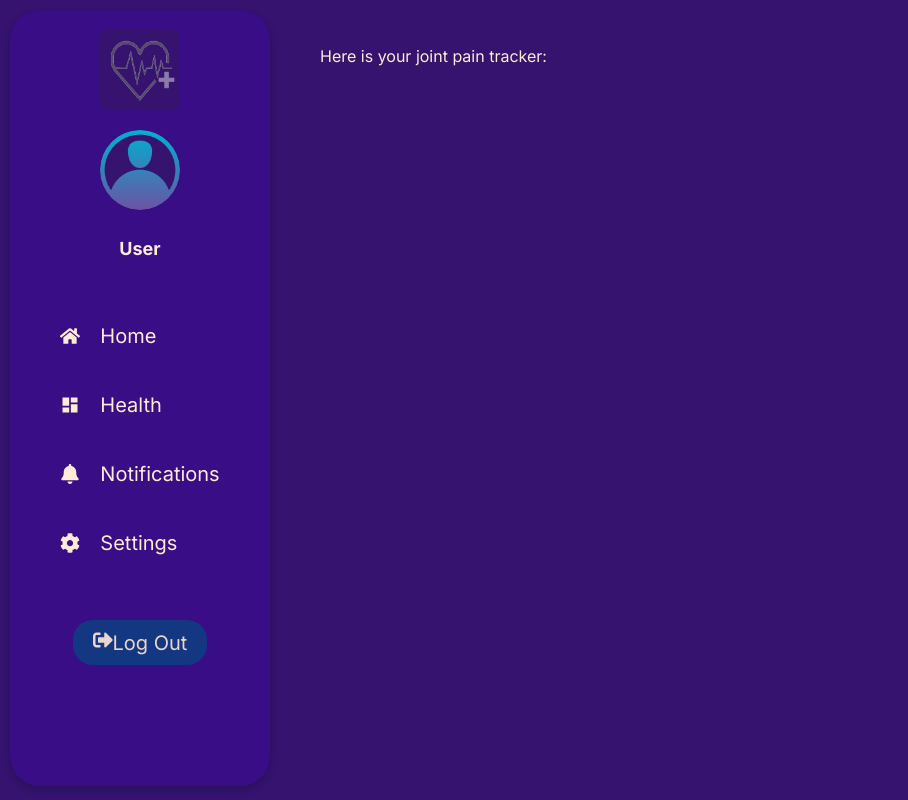
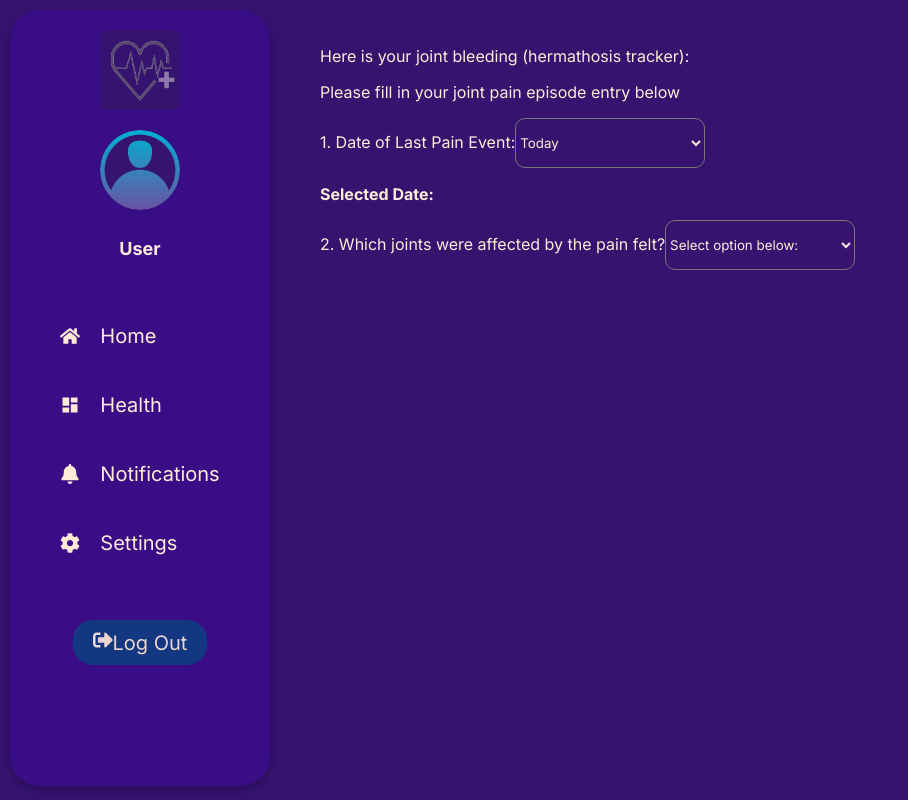
Before and after one commit to MaccccD/Haemophilia-Healthcare-App, a React (Create React App) app: page /JointPainTracker in a window 1280 px wide. Shown: the whole page, without its empty margins (0-908 px from the left). Built offline with nearby package versions, Linux system fonts and the light colour scheme; sample sign-in values are in the browser's storage; a web font is replaced by a local one.

Commit message:
Joint Pain Tracker Functionality Update Part 1
-Added data for users to log for their joint pain episodes.

```diff
--- a/src/Haemophilia Components/JointPainTracker.jsx
+++ b/src/Haemophilia Components/JointPainTracker.jsx
@@ -2,9 +2,86 @@ import React, { useState } from 'react'
 
 function JointPainTracker() {
   const [painTrakcer, setPainTracker] = useState("");
+  const [selectedTimeframe, setSelectedTimeframe] = useState("today");
+  const [painEvent, setPainEvent] = useState(0);
+  const[customDate, setCustomDate] = useState("")
+  const[jointsAffected, setAffectedJoints] = useState("");
+  const [painDuration, setPainDuration] = useState(0);
+  const[swelling, setSwelling] = useState("");
+  const [mobility, setMobility] = useState("");
+  const[trigger, setTrigger] = useState("");
+
+
+  const handleDateChange = (event) => { // handling changes from the date picker
+    setCustomDate(event.target.value);
+    console.log("Custom date selected", event.target.value)
+
+  }
+
+  const handleTimeFrameChange = (event) => {
+    setSelectedTimeframe(event.target.value);
+
+    if(event.target.value != "custom"){
+      setCustomDate(""); // clering the date if the picked wasn't the custom one
+    }
+  }
+
+  const getFinalDate = ()=>{ // getting final date based on what the user selected.
+    if(selectedTimeframe === "custom") return customDate;
+
+    const today = new Date();
+    let daysAgo = 0;
+
+    switch(selectedTimeframe){
+       case "today":
+        daysAgo = 0;
+        break;
+       case "yesterday":
+        daysAgo = 1;
+        break;
+       case "2":
+        daysAgo = 2;
+        break;
+       case "3":
+        daysAgo = 3;
+        break;
+        default:
+        daysAgo = 0;
+    }
+
+    const date = new Date(today);
+    date.setDate(today.getDate()  - daysAgo);
+    return date.toISOString().split("T")[0]; // to sho the yyy/mm/dd format.
+  };
+
   return (
     <div className='jointTracker-Container'>
-      <p className='content'>Here is your joint pain tracker:</p>
+      <p className='content'>Here is your joint bleeding (hermathosis tracker):</p>
+      <p className='content'>Please fill in your joint pain episode entry below</p>
+
+      <label className='content'>1. Date of Last Pain Event:</label>
+      <select value={selectedTimeframe} className='setUp' onChange={handleTimeFrameChange}>
+        <option value= "">Please select the correct pain event period:</option>
+        <option value="today">Today</option>
+        <option value="yesterday">Yesterday</option>
+        <option value="2">2 days ago</option>
+        <option value="3">3 days ago</option>
+        <option value="custom" className='setUp'>Pick a date</option>
+      </select>
+      {selectedTimeframe === "custom" && (
+        <input type='date' value={customDate} onChange={handleDateChange}/>
+      )}
+
+      <p><strong>Selected Date: {getFinalDate}</strong></p>
+
+      <label className='content'>2. Which joints were affected by the pain felt?</label>
+      < select value={jointsAffected} className='setUp' onChange={(d)=> setAffectedJoints(d.target.value)}>
+       <option value= ""> Select option below:</option>
+       <option value= "Ankles">Knees (Hinge)</option>
+       <option value= "Elbows">Elbows (Hinge)</option>
+       <option value= "neck & wrist">Wrist(Pivot)</option>
+
+      </select>
     </div>
   )
 }
```
